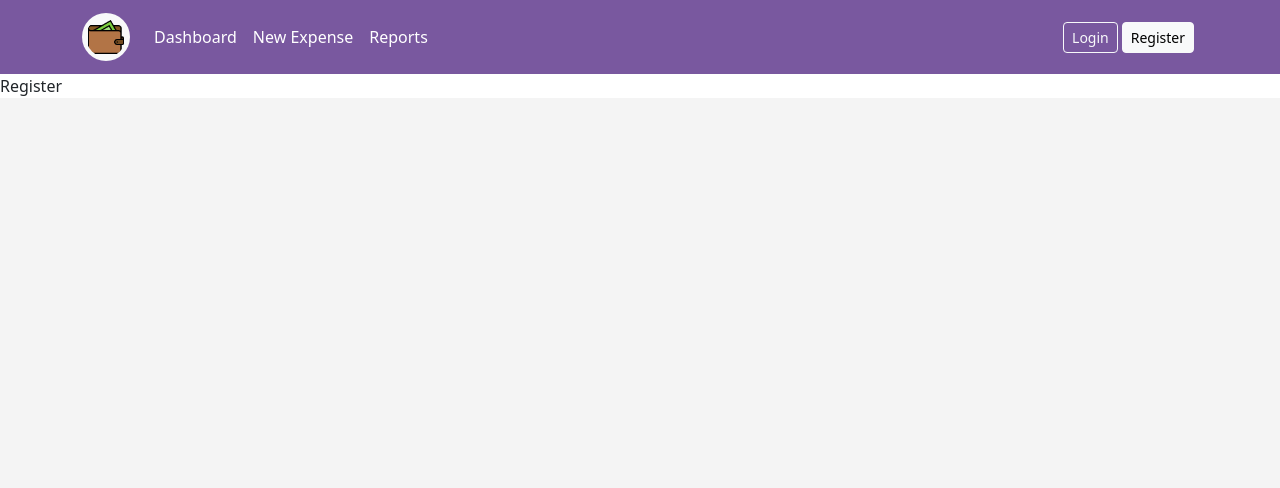
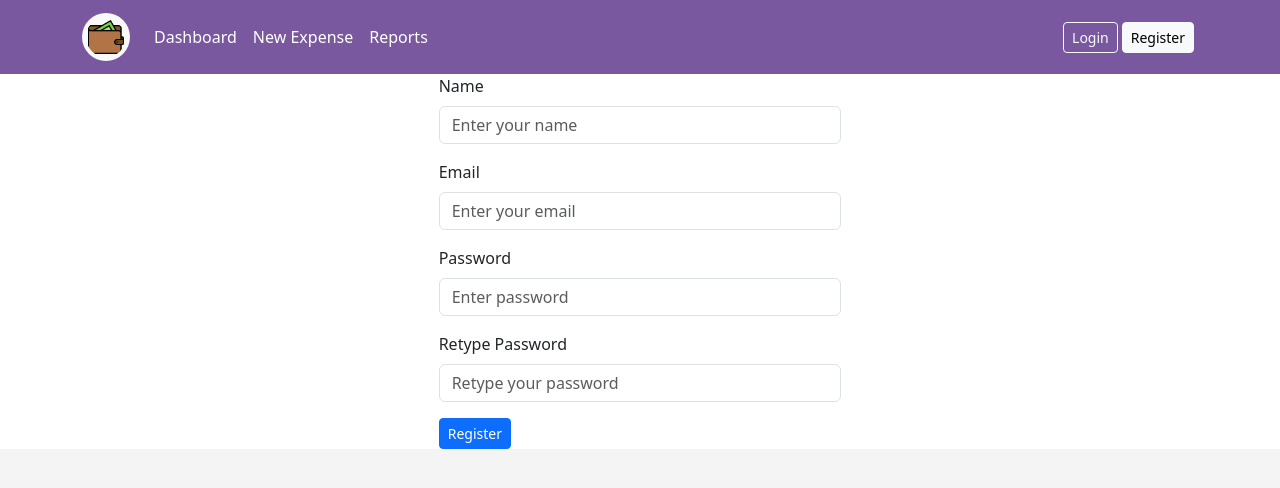
Before and after one commit to cinekenic/expense-manager-app, a React (Vite) app: page /register in a window 1280 px wide. Shown: the top 488 px of the page. Built offline with nearby package versions, Linux system fonts and the light colour scheme.

Commit message:
completed registration

```diff
--- /dev/null
+++ b/src/hooks/useRegister.ts
@@ -0,0 +1,25 @@
+/** @format */
+
+import { useState } from "react";
+import { createProfile } from "../services/auth-service";
+import type { Profile } from "../model/Profile";
+
+export const useRegister = () => {
+  const [error, setError] = useState<string>("");
+  const [isLoading, setLoader] = useState<boolean>(false);
+  const [toast, setToast] = useState<string>("");
+
+  const signup = (profile: Profile) => {
+    setLoader(true);
+    createProfile(profile)
+      .then((response) => {
+        if (response && response.status === 201) {
+          setToast("Profile is successfully created");
+        }
+      })
+      .catch((error) => setError(error.message))
+      .finally(() => setLoader(false));
+  };
+
+  return { error, isLoading, signup, toast };
+};
--- /dev/null
+++ b/src/model/Profile.ts
@@ -0,0 +1,9 @@
+/** @format */
+
+export interface Profile {
+  profileId?: string;
+  name: string;
+  email: string;
+  password: string;
+  confirmPassword: string;
+}
--- a/src/pages/register/Register.tsx
+++ b/src/pages/register/Register.tsx
@@ -1,7 +1,128 @@
 /** @format */
 
+import { useFormik } from "formik";
+import type { Profile } from "../../model/Profile";
+import profileValidationSchema from "../../validation/profileValidationSchema";
+import { useRegister } from "../../hooks/useRegister";
+
 const Register = () => {
-  return <div>Register</div>;
+  const { error, isLoading, signup, toast } = useRegister();
+  const formik = useFormik<Profile>({
+    initialValues: {
+      name: "",
+      email: "",
+      password: "",
+      confirmPassword: "",
+    },
+    validationSchema: profileValidationSchema,
+
+    onSubmit: (profile: Profile, { resetForm }) => {
+      signup(profile);
+      resetForm();
+    },
+  });
+
+  return (
+    <div className="d-flex justify-content-center align-items-center login-background">
+      <div className="container col-md-4 col-sm-12">
+        {isLoading && <p>Loading...</p>}
+        {error && <p className="text-danger">{error}</p>}
+        {toast && <p className="text-primary">{toast}</p>}
+
+        <form onSubmit={formik.handleSubmit}>
+          {/* Name */}
+          <div className="mb-3">
+            <label htmlFor="name" className="form-label">
+              Name
+            </label>
+            <input
+              type="text"
+              className="form-control"
+              id="name"
+              name="name"
+              placeholder="Enter your name"
+              value={formik.values.name}
+              onChange={formik.handleChange}
+              onBlur={formik.handleBlur}
+            />
+            {formik.touched.name && formik.errors.name && (
+              <div className="text-danger fst-italic">{formik.errors.name}</div>
+            )}
+          </div>
+
+          {/* Email */}
+          <div className="mb-3">
+            <label htmlFor="email" className="form-label">
+              Email
+            </label>
+            <input
+              type="email"
+              className="form-control"
+              id="email"
+              name="email"
+              placeholder="Enter your email"
+              value={formik.values.email}
+              onChange={formik.handleChange}
+              onBlur={formik.handleBlur}
+            />
+            {formik.touched.email && formik.errors.email && (
+              <div className="text-danger fst-italic">{formik.errors.email}</div>
+            )}
+          </div>
+
+          {/* Password */}
+          <div className="mb-3">
+            <label htmlFor="password" className="form-label">
+              Password
+            </label>
+            <input
+              type="password"
+              className="form-control"
+              id="password"
+              name="password"
+              placeholder="Enter password"
+              value={formik.values.password}
+              onChange={formik.handleChange}
+              onBlur={formik.handleBlur}
+            />
+            {formik.touched.password && formik.errors.password && (
+              <div className="text-danger fst-italic">{formik.errors.password}</div>
+            )}
+          </div>
+
+          {/* Confirm Password */}
+          <div className="mb-3">
+            <label htmlFor="confirmPassword" className="form-label">
+              Retype Password
+            </label>
+            <input
+              type="password"
+              className="form-control"
+              id="confirmPassword"
+              name="confirmPassword"
+              placeholder="Retype your password"
+              value={formik.values.confirmPassword}
+              onChange={formik.handleChange}
+              onBlur={formik.handleBlur}
+            />
+            {formik.touched.confirmPassword && formik.errors.confirmPassword && (
+              <div className="text-danger fst-italic">{formik.errors.confirmPassword}</div>
+            )}
+          </div>
+
+          {/* Submit */}
+          {isLoading ? (
+            <button className="btn btn-sm btn-primary" type="submit" disabled>
+              Loading...
+            </button>
+          ) : (
+            <button className="btn btn-sm btn-primary" type="submit">
+              Register
+            </button>
+          )}
+        </form>
+      </div>
+    </div>
+  );
 };
-
 export default Register;
--- /dev/null
+++ b/src/services/auth-service.ts
@@ -0,0 +1,10 @@
+/** @format */
+
+// auth-service.ts
+
+import apiClient from "../config/api-client";
+import type { Profile } from "../model/Profile";
+
+export const createProfile = (profile: Profile) => {
+  return apiClient.post<Profile>("/register", profile);
+};
--- /dev/null
+++ b/src/validation/profileValidationSchema.ts
@@ -0,0 +1,15 @@
+/** @format */
+
+import * as yup from "yup";
+
+const profileValidationSchema = yup.object().shape({
+  name: yup.string().required("Name is required").min(3, "Name must be atleast 3 characters"),
+  email: yup.string().required("Email is required").email("Email is not valid"),
+  password: yup.string().required("Password is required").min(5, "Password must be atleast 5 characters"),
+  confirmPassword: yup
+    .string()
+    .required("Retype confirm password")
+    .oneOf([yup.ref("password")], "Password must match"),
+});
+
+export default profileValidationSchema;
```
Also changed, not shown: src/model/Expense.ts (renamed from src/model/Expense.tsx).
